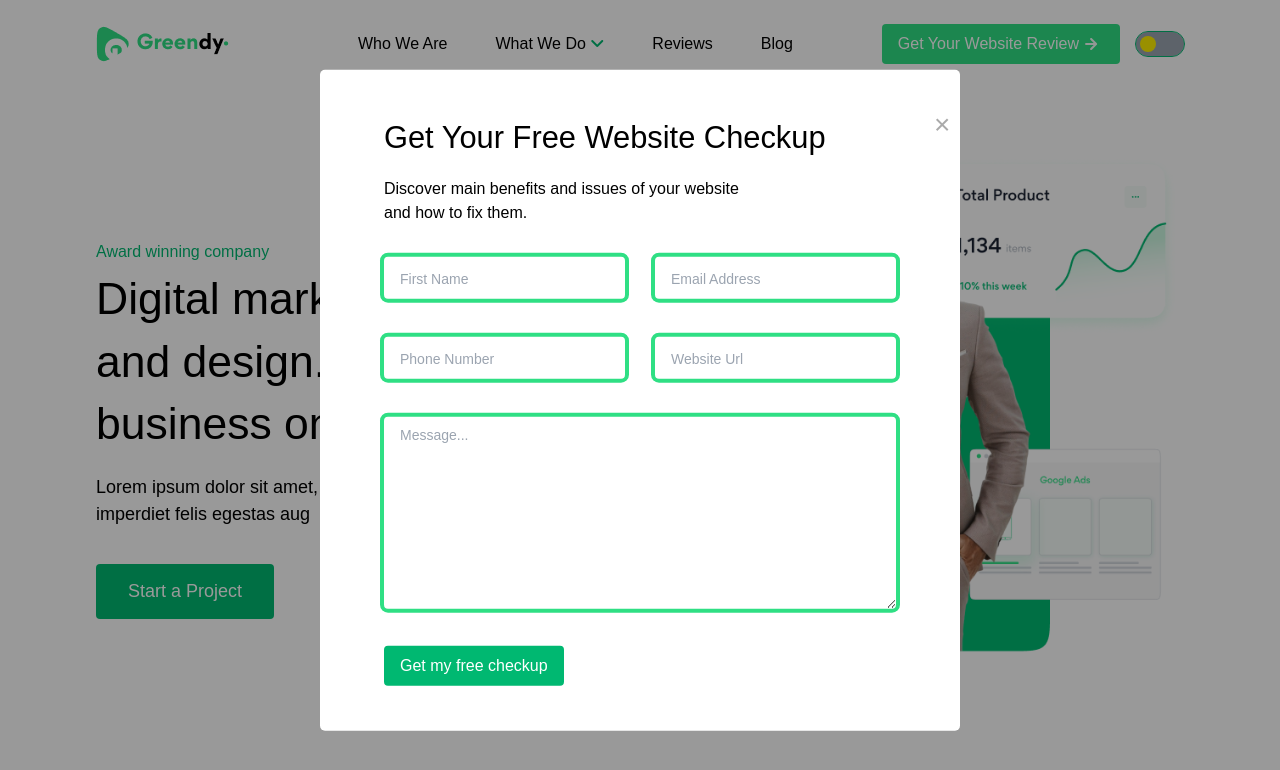
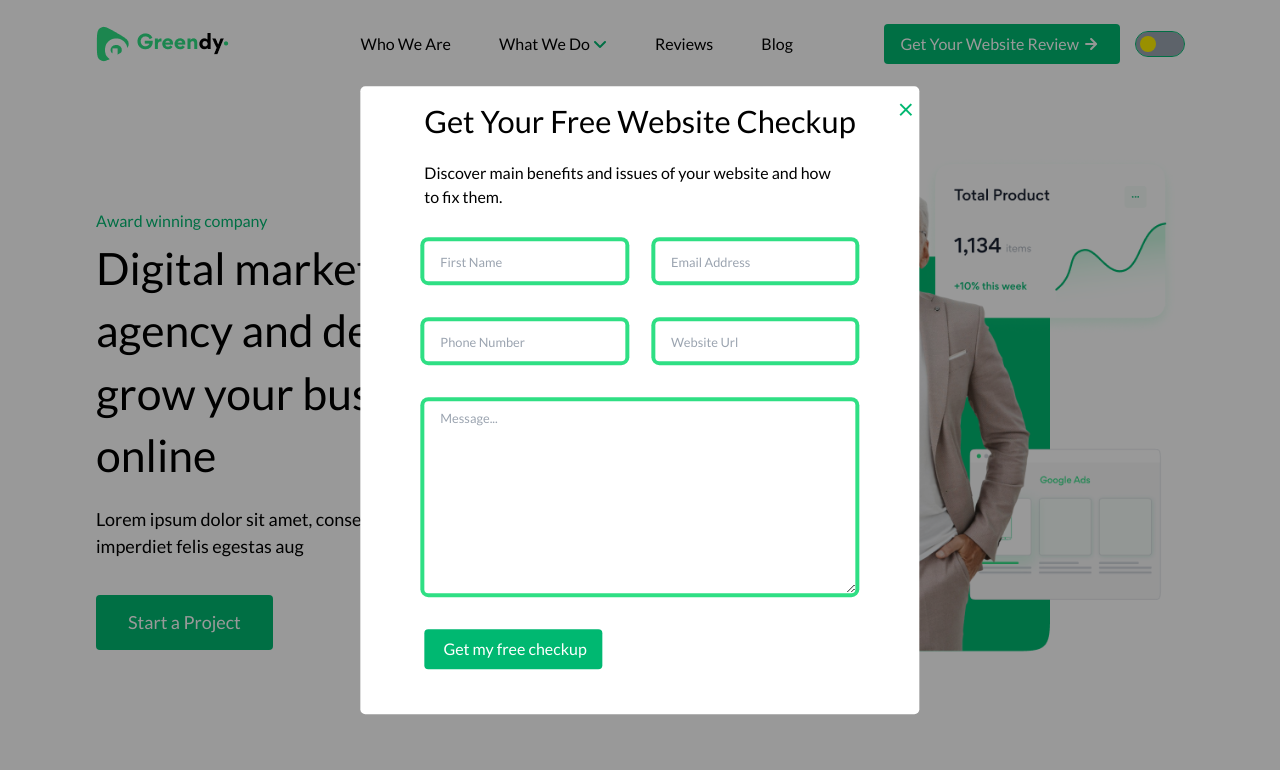
Before and after one commit to xadadev/Greendy, a plain HTML site: page index.html in a window 1280 px wide. Both pictures are taken after a click on the link "Get Your Website Review". Drawn offline with Linux system fonts and the light colour scheme.

Commit message:
'updated'

```diff
--- a/dist/main.css
+++ b/dist/main.css
@@ -16,11 +16,12 @@
   }
 
   body {
+    position: relative;
     max-width: 1440px;
     margin: 0 auto;
     line-height: 1.5;
     -webkit-font-smoothing: antialiased;
-    font-family: 'Gordita', sans-serif;
+    font-family: 'Lato', sans-serif;
     background-color:var(--bg-color);
     transition:  background-color 0.5s linear;
     -webkit-transition:  background-color 0.5s linear;
@@ -38,12 +39,15 @@
     font: inherit;
   }
 
-  p, h1, h2, h3, h4, h5, h6 {
+ h1, h2, h3, h4, h5, h6 {
     overflow-wrap: break-word;
     font-weight: 400;
     font-size: 16px;
   }
-
+p{
+  overflow-wrap: break-word;
+    font-size: 16px;
+}
   #root, #__next {
     isolation: isolate;
   }
@@ -53,8 +57,6 @@
   /* ########################################## */
 
 /* ------- Custom Font Family ------ */
-
-   @import url('https://fonts.cdnfonts.com/css/gordita?styles=44677,44675,44671');
 
 
 
@@ -331,24 +333,17 @@ purpose to trigger an toggle event */
 /* -------------- .dropdown Ends -------------- */
 
 /* ----------------- Btn Model ---------------- */
-#checkbox-modal{
-  display: none;
-}
-
-#checkbox-modal :checked .modal-wrapper {
-  display:block;
-}
-
 .modal-wrapper {
-   display:none;
-   position: absolute;
+    display:none;
+    position: absolute;
     z-index: 9999;
     left: 0;
     top: 0;
     width: 100%;
     height: 100%;
-    overflow: auto;
+    overflow: hidden;
     background-color: rgba(0, 0, 0, 0.4);
+
 }
 
 .modal {
@@ -356,10 +351,12 @@ purpose to trigger an toggle event */
   padding: var(--size-1) var(--size-5);
   border-radius: 5px;
   max-width: 50vw;
-  position: relative;
+  max-height: 100%;
+  position: absolute;
   top: 50%;
   transform: translate(-50%, -50%);
   left: 50%;
+
 }
 
 
@@ -367,7 +364,7 @@ purpose to trigger an toggle event */
   display: flex;
   justify-content: space-between;
   flex-direction: column;
-  margin-block: 2rem;
+  margin-bottom: 2rem;
 }
 
 .modal-header h2{
@@ -375,10 +372,11 @@ purpose to trigger an toggle event */
   line-height: 46px;
   margin-bottom: 1rem;
 
+
 }
 
 .modal-header p{
-  max-width: 40ch;
+  max-width: 45ch;
 }
 
 .close-modal {
@@ -386,10 +384,10 @@ purpose to trigger an toggle event */
   border: none;
   font-size: 28px;
   cursor: pointer;
-  color: #aaa;
+  color: var(--primary-color-1);
   outline: none;
   position: absolute;
-  top: 5%;
+  top: 0;
   left: 95%;
 
 }
@@ -405,16 +403,6 @@ purpose to trigger an toggle event */
 .modal-content {
   margin-block: var(--size-3);
 }
-
-/* Show modal on click */
-.nav__btn.xd__btn.xd__btn__hover .open-modal:focus + img {
-  transform: rotate(90deg);
-}
-
-.nav__btn.xd__btn.xd__btn__hover .open-modal:focus ~ .modal-wrapper {
-  display: block;
-}
-
 
 
 /* ----------- Content Inside Modal ----------- */
@@ -453,7 +441,6 @@ purpose to trigger an toggle event */
   border-radius: 4px;
   border: none;
   padding: 0.5rem;
-  font-size: 1.1rem;
   font-family: inherit;
   width: 100%;
   box-shadow: 0px 0px 0px 4px #2fdf84;
@@ -461,9 +448,11 @@ purpose to trigger an toggle event */
 
 ::placeholder {
 padding-left: 0.5rem;
-font-size: 14px;
+font-size: 0.8rem;
+font-family: inherit;
 color: var(--secondary-color-2);
 text-transform: capitalize;
+margin-left: 1rem;
 }
 
 textarea{
@@ -471,7 +460,6 @@ textarea{
   border-radius: 4px;
   border: none;
   padding: 0.5rem;
-  font-size: 1.1rem;
   font-family: inherit;
   width: 100%;
   height: 12rem;
@@ -507,9 +495,6 @@ textarea{
   color: var(--primary-color-3);
   cursor: pointer;
 }
-
-
-
 
 
 
@@ -653,6 +638,8 @@ input:checked + .slider:before {
     font-size: var(--font-1);
     line-height: 1.4;
     color: var(--text-color);
+    max-width: var(--size-10);
+
 
 }
 
@@ -773,8 +760,12 @@ input:checked + .slider:before {
 @media (max-width:450px){
 
 
-
-
+/* ------------------ Header ------------------ */
+  .modal {
+    max-width: 100%;
+    width: 100%;
+    padding: var(--size-1) var(--size-3);
+  }
 
 
 
@@ -789,6 +780,12 @@ input:checked + .slider:before {
 
 @media (min-width:768px) and (max-width:950px){
 
+
+/* ------------------ Header ------------------ */
+  .modal {
+    max-width: 80%;
+    width: 100%;
+  }
 
 
 
@@ -951,7 +948,6 @@ label div:last-child {
 
 .modal {
 
-  transform: translate(-50%, 0);
 
 
 }
--- a/dist/script.js
+++ b/dist/script.js
@@ -0,0 +1,46 @@
+
+/* ----------------- Modal Js ----------------- */
+const button = document.querySelector('.nav__btn a');
+const modalWrapper = document.querySelector('.modal-wrapper');
+const closeModalButton = document.querySelector('.close-modal');
+
+button.addEventListener('click', function(event) {
+  event.preventDefault();
+  modalWrapper.style.display = 'block';
+});
+
+closeModalButton.addEventListener('click', function() {
+  modalWrapper.style.display = 'none';
+});
+
+
+/* --------------- Modal Js Ends -------------- */
+
+
+/* --------------- Late Payment --------------- */
+// Set the due date for the payment
+const dueDate = new Date('2023-01-01');
+
+// Get the current date
+const currentDate = new Date();
+
+// Calculate the number of days late
+const daysLate = Math.floor((currentDate - dueDate) / (1000 * 60 * 60 * 24));
+
+// Set the penalty rate per day
+const penaltyRate = 0.1;
+
+// Calculate the penalty amount
+const penaltyAmount = penaltyRate * daysLate;
+
+// If the user is late on payment, disable the website gradually
+if (penaltyAmount > 0) {
+  const disableWebsite = setInterval(() => {
+    const currentOpacity = parseFloat(document.body.style.opacity);
+    if (currentOpacity > 0) {
+      document.body.style.opacity = (currentOpacity - 0.1).toString();
+    } else {
+      clearInterval(disableWebsite);
+    }
+  }, 24 * 60 * 60 * 1000);
+}
--- a/index.html
+++ b/index.html
@@ -4,14 +4,16 @@
     <meta charset="UTF-8" />
     <meta http-equiv="X-UA-Compatible" content="IE=edge" />
     <meta name="viewport" content="width=device-width, initial-scale=1.0" />
-
+<!-- ----------------- Font ------------------ -->
+<link rel="preconnect" href="https://fonts.googleapis.com">
+<link rel="preconnect" href="https://fonts.gstatic.com" crossorigin>
+<link href="https://fonts.googleapis.com/css2?family=Lato:wght@300;400;700&display=swap" rel="stylesheet">
     <!-- ------------- Main Css -------------- -->
     <link rel="stylesheet" href="./dist/main.css" />
 
     <title>Greendy | Landing page</title>
   </head>
   <body>
-
     <!-- ##################################### -->
     <!--                HEADER                 -->
     <!-- ##################################### -->
@@ -110,144 +112,120 @@
           <li><a href="#">reviews</a></li>
           <li><a href="#">blog</a></li>
         </ul>
-
+        <!-- modal btn| will open and close modal window also btn in nav -->
         <div class="nav__btn xd__btn xd__btn__hover">
-
-          <a class="open-modal" href="#">Get your website review
+          <a href="#"
+            >Get your website review
             <img src="./graphics/icons/right arrow.svg" alt="arrow svg icon" />
           </a>
+        </div>
+        <!-- modal btn ends -->
+
+        <!-- ----------------- Modal ----------------- -->
         <div class="modal-wrapper">
           <div class="modal">
             <div class="modal-header">
               <h2>Get Your Free Website Checkup</h2>
-                <p>Discover main benefits and issues of your website and how to fix them.</p>
+              <p>
+                Discover main benefits and issues of your website and how to fix
+                them.
+              </p>
               <button class="close-modal">&times;</button>
             </div>
             <div class="modal-content">
               <!-- Modal content goes here -->
               <form action="">
-
-
                 <div class="card">
                   <div class="row">
                     <div class="col">
                       <div class="form-group">
                         <label>First Name</label>
-                        <input type="text" placeholder="first name" required>
+                        <input type="text" placeholder="first name" required/>
                       </div>
                     </div>
 
                     <div class="col">
                       <div class="form-group">
                         <label>Email address</label>
-                        <input type="text" placeholder="Email address" required>
+                        <input type="text" placeholder="Email address" required/>
                       </div>
                     </div>
 
                     <div class="col">
                       <div class="form-group">
                         <label>Phone Number</label>
-                        <input type="text"  placeholder="Phone Number">
+                        <input type="text" placeholder="Phone Number" />
                       </div>
                     </div>
 
                     <div class="col">
                       <div class="form-group">
                         <label>Website url</label>
-                        <input type="text" placeholder="Website url">
+                        <input type="text" placeholder="Website url" />
                       </div>
                     </div>
 
-
-                    <div class=" col__long1">
+                    <div class="col__long1">
                       <div class="form-group">
                         <label>Message</label>
                         <textarea placeholder="Message..."></textarea>
                       </div>
                     </div>
 
-                    <div class=" col__long2">
-                   <button class="btn__submit xd__btn  xd__btn__hover" type="button"> Get my free checkup</button>
+                    <div class="col__long2">
 
+                      <input type="submit" value=" Get my free checkup" class="btn__submit xd__btn xd__btn__hover">
                     </div>
-
                   </div>
                 </div>
               </form>
 
-
-                <!-- ------ Modal Ends ------- -->
+              <!-- ------ Modal content Ends ------- -->
             </div>
           </div>
         </div>
-        </div>
-
-
-
-
-
-
-
-
+        <!-- ----------- Modal Ends ------------ -->
 
         <!-- -------- Theme Switcher --------- -->
         <label class="switch">
-          <input type="checkbox" id="dark-mode-toggle">
+          <input type="checkbox" id="dark-mode-toggle" />
           <span class="slider"></span>
         </label>
       </nav>
     </header>
     <!-- -------------- Header Ends -------------- -->
 
-
     <!-- ######################################### -->
     <!--                   HERO                    -->
     <!-- ######################################### -->
     <main>
       <section id="hero">
-    <div class="hero wrap" >
+        <div class="hero wrap">
           <div class="hero__content">
             <span class="xd__p">Award winning company</span>
-        <h1>Digital marketing agency and design. We grow your business online</h1>
-        <p>Lorem ipsum dolor sit amet, consectetur adipiscing elit. Mauris imperdiet
-            felis egestas aug</p>
+            <h1>
+              Digital marketing agency and design. We grow your business online
+            </h1>
+            <p>
+              Lorem ipsum dolor sit amet, consectetur adipiscing elit. Mauris
+              imperdiet felis egestas aug
+            </p>
             <a href="#" class="hero__btn xd__btn__hover xd__btn--pry">Start a Project</a>
           </div>
 
-
           <div class="hero__graphic">
-
-        <img src="./graphics/hero/hero-bg.png" alt="">
+            <img src="./graphics/hero/hero-bg.png" alt="" />
           </div>
         </div>
       </section>
     </main>
     <!-- --------------- Hero Ends --------------- -->
 
-
-
-
-
-
-
-
-
-
-
-
-
-
-
     <!-- ##################################### -->
     <!--                FOOTER                 -->
     <!-- ##################################### -->
-    <footer>
-
-
-
-    </footer>
+    <footer></footer>
     <!-- -------------- Footer Ends -------------- -->
-
 
     <!-- ######################################### -->
     <!--                  SCRIPTS                  -->
```
Lines whose indentation alone changed are shown as unchanged.
